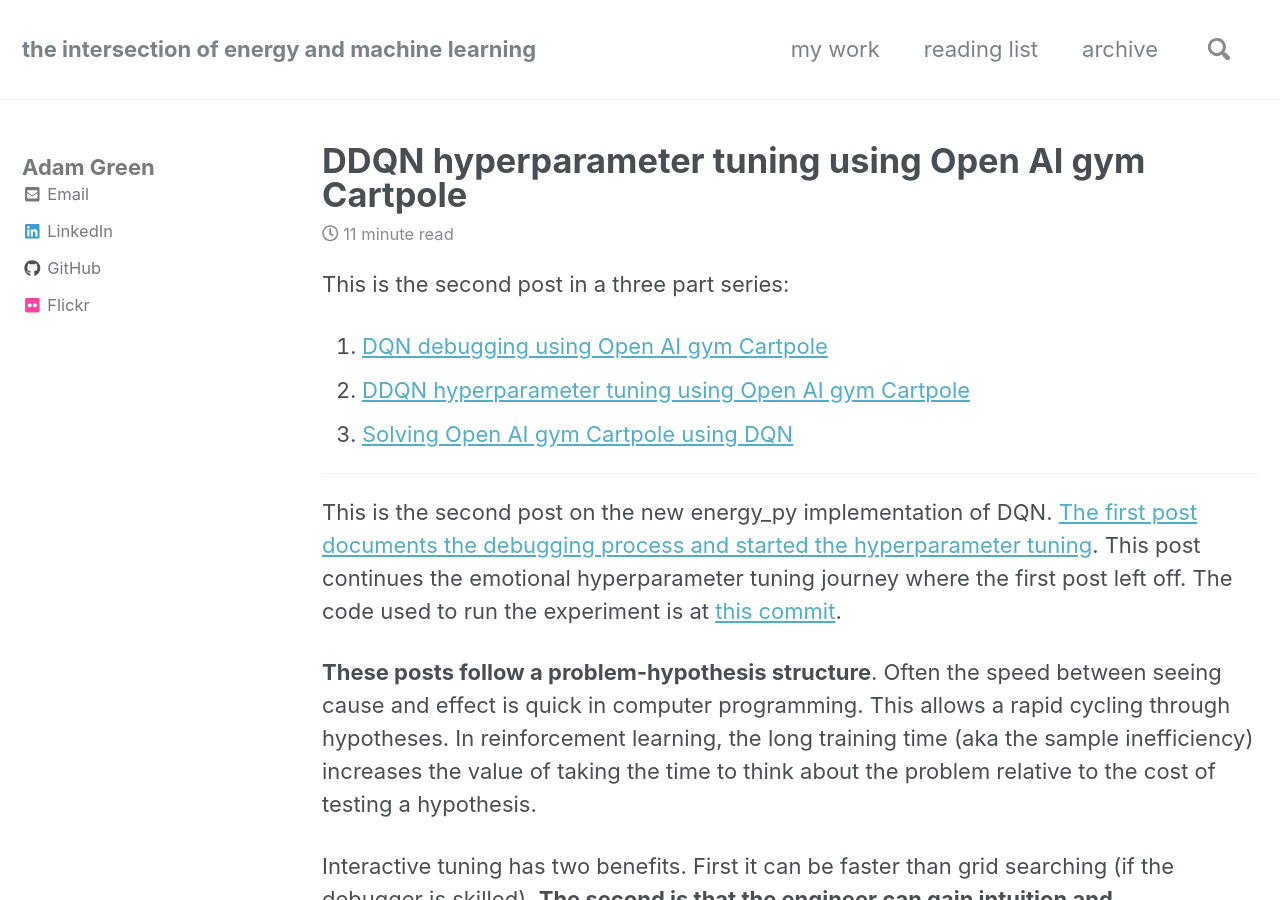
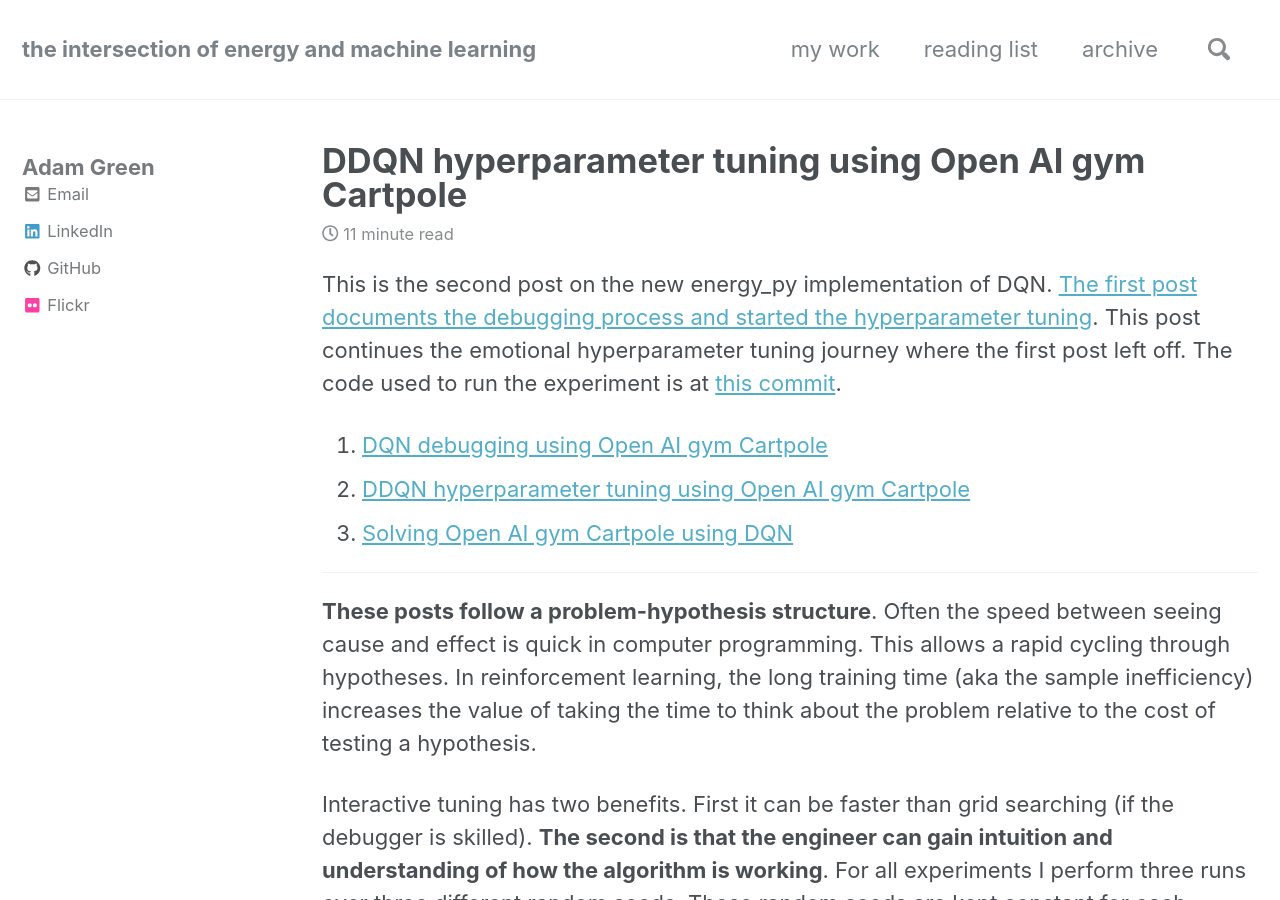
Before and after one commit to ADGEfficiency/adgefficiency.github.io, a Jekyll site: the page built from _posts/2018-07-08-dqn-tuning.md, in a window 1280 px wide and 900 px high. Built offline with Jekyll 4.4.1, drawn with Linux system fonts in a browser that asks for light colours; nearby versions of some CDN libraries.

Commit message:
drafting

```diff
--- a/_posts/2018-07-08-dqn-tuning.md
+++ b/_posts/2018-07-08-dqn-tuning.md
@@ -8,15 +8,13 @@
 
 ---
 
-This is the second post in a three part series:
+This is the second post on the new energy_py implementation of DQN.  [The first post documents the debugging process and started the hyperparameter tuning](https://adgefficiency.com/dqn-debugging/).  This post continues the emotional hyperparameter tuning journey where the first post left off.  The code used to run the experiment is at [this commit](https://github.com/ADGEfficiency/energy_py/commit/a0b26578bb550605c405fae3026a8a6fdfd7b889).
 
 1. [DQN debugging using Open AI gym Cartpole](https://adgefficiency.com/dqn-debugging/)
 2. [DDQN hyperparameter tuning using Open AI gym Cartpole](https://adgefficiency.com/dqn-tuning/)
 3. [Solving Open AI gym Cartpole using DQN](https://adgefficiency.com/dqn-solving/)
 
 ---
-
-This is the second post on the new energy_py implementation of DQN.  [The first post documents the debugging process and started the hyperparameter tuning](https://adgefficiency.com/dqn-debugging/).  This post continues the emotional hyperparameter tuning journey where the first post left off.  The code used to run the experiment is at [this commit](https://github.com/ADGEfficiency/energy_py/commit/a0b26578bb550605c405fae3026a8a6fdfd7b889).
 
 **These posts follow a problem-hypothesis structure**.  Often the speed between seeing cause and effect is quick in computer programming.  This allows a rapid cycling through hypotheses.  In reinforcement learning, the long training time (aka the sample inefficiency) increases the value of taking the time to think about the problem relative to the cost of testing a hypothesis.
 
```
